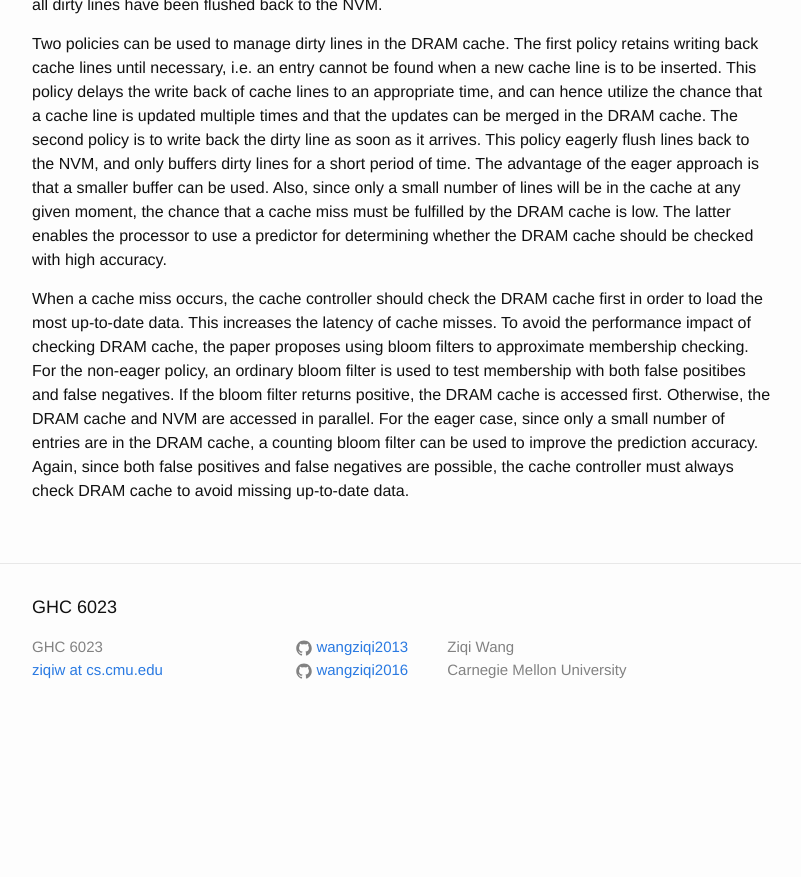
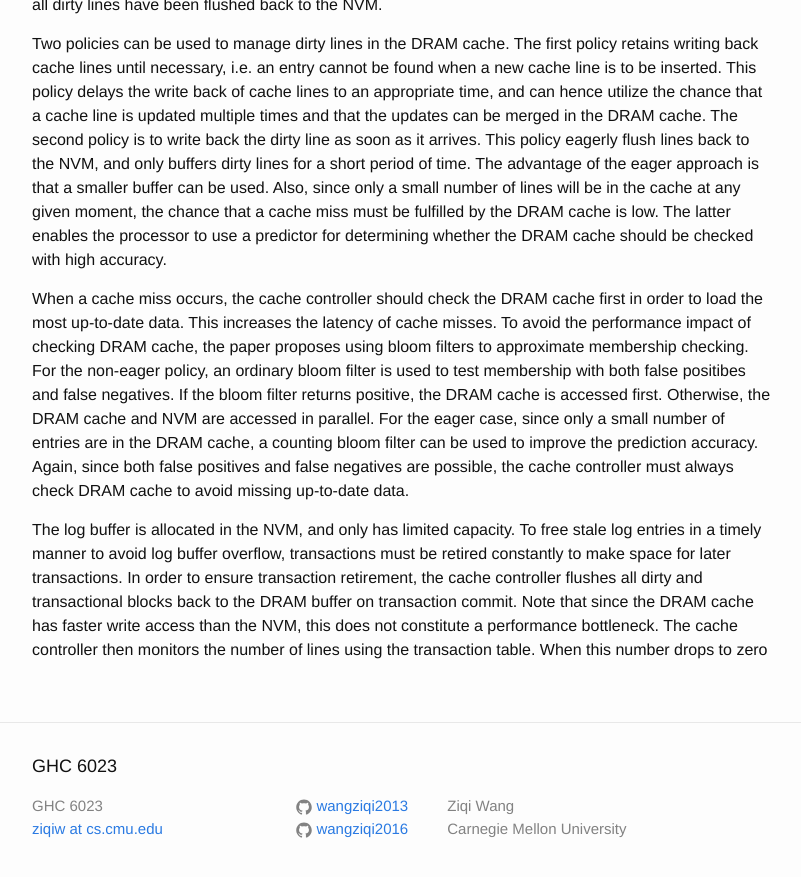
Before and after one commit to wangziqi2013/wangziqi2013.github.io, a Jekyll site: the page built from _posts/2019-01-05-redu.markdown, in a window 1280 px wide and 900 px high, scrolled down 2218 px. Shown: the top 877 px of the window, without its empty margins (238-1039 px from the left). Built offline with Jekyll 4.4.1, drawn with Linux system fonts in a browser that asks for light colours; before the commit the page ends 2959 px from its top, so only the background shows below that.

Commit message:
Adding log entry recycle

```diff
--- a/_posts/2019-01-05-redu.markdown
+++ b/_posts/2019-01-05-redu.markdown
@@ -92,3 +92,10 @@ with both false positibes and false negatives. If the bloom filter returns posit
 the DRAM cache and NVM are accessed in parallel. For the eager case, since only a small number of entries are in the DRAM cache,
 a counting bloom filter can be used to improve the prediction accuracy. Again, since both false positives and false negatives
 are possible, the cache controller must always check DRAM cache to avoid missing up-to-date data.
+
+The log buffer is allocated in the NVM, and only has limited capacity. To free stale log entries in a timely manner to avoid
+log buffer overflow, transactions must be retired constantly to make space for later transactions. In order to ensure
+transaction retirement, the cache controller flushes all dirty and transactional blocks back to the DRAM buffer on
+transaction commit. Note that since the DRAM cache has faster write access than the NVM, this does not constitute a
+performance bottleneck. The cache controller then monitors the number of lines using the transaction table. When this
+number drops to zero
```
